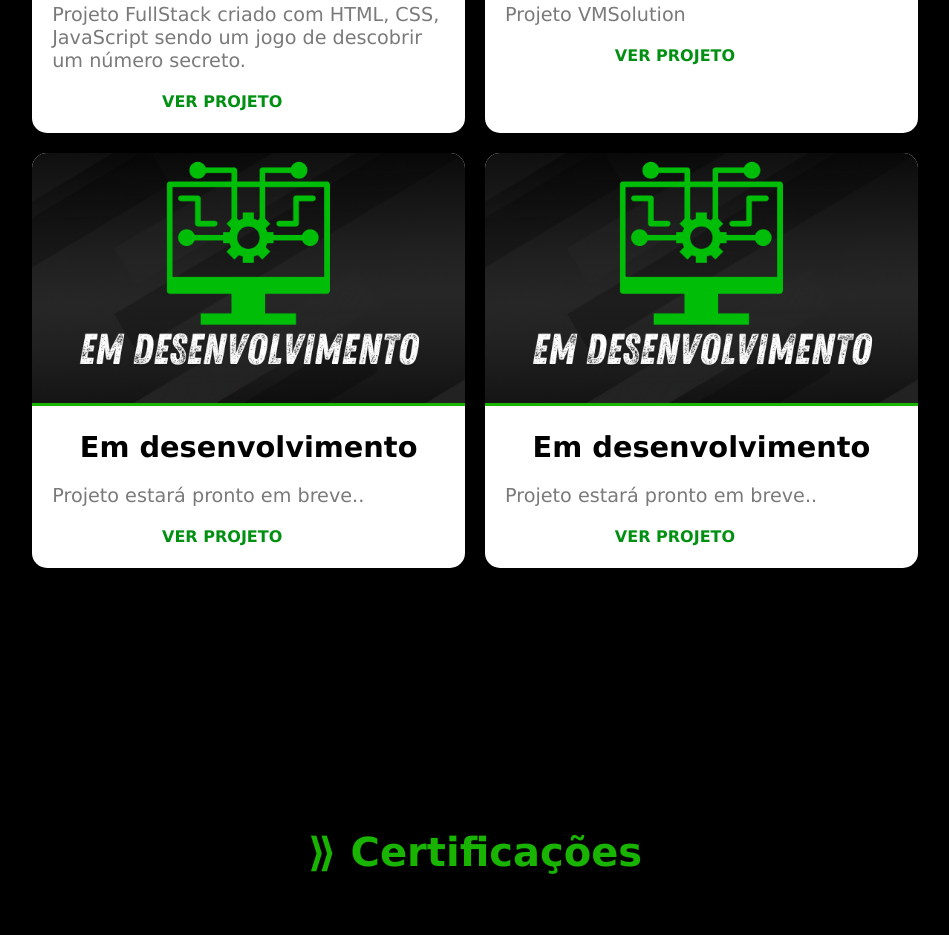
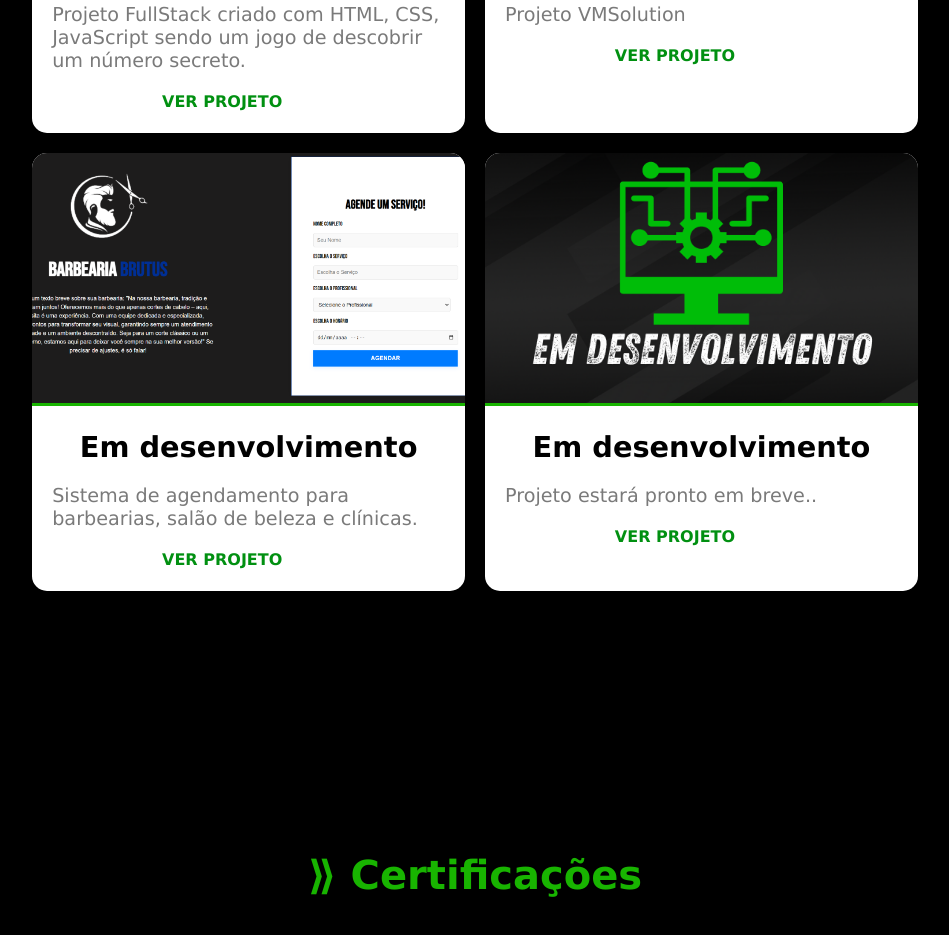
Before and after one commit to MuriloBrandaliseDev/Meu_Portif-lio, a plain HTML site: page Index.html in a window 1280 px wide. Shown: the part 3315-4250 px from the top of the page, without its empty margins (165-1114 px from the left). Drawn offline with nearby package versions, Linux system fonts and the light colour scheme.

Commit message:
atualizando

```diff
--- a/Index.html
+++ b/Index.html
@@ -245,9 +245,9 @@
 
             <div class="project-card">
 
-                <img src="IMAGENS/Em desenvolvimento.png" alt="">
+                <img src="IMAGENS/Captura de tela 2024-09-12 165404.png" alt="">
                 <h3>Em desenvolvimento</h3>
-                <p>Projeto estará pronto em breve..</p>
+                <p>Sistema de agendamento para barbearias, salão de beleza e clínicas.</p>
                 <a href="#" target="_blank">VER PROJETO</a>
             </div>
 
```
Also changed, not shown: IMAGENS/Captura de tela 2024-09-12 165404.png (added).
